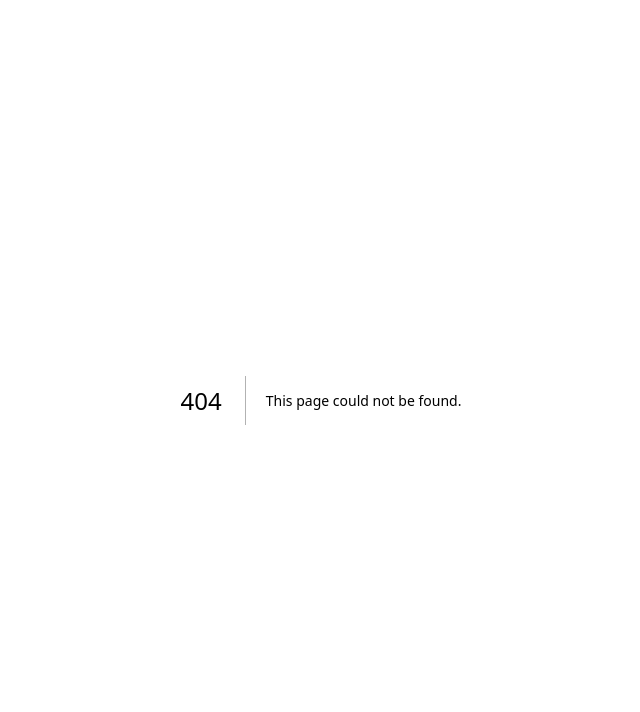
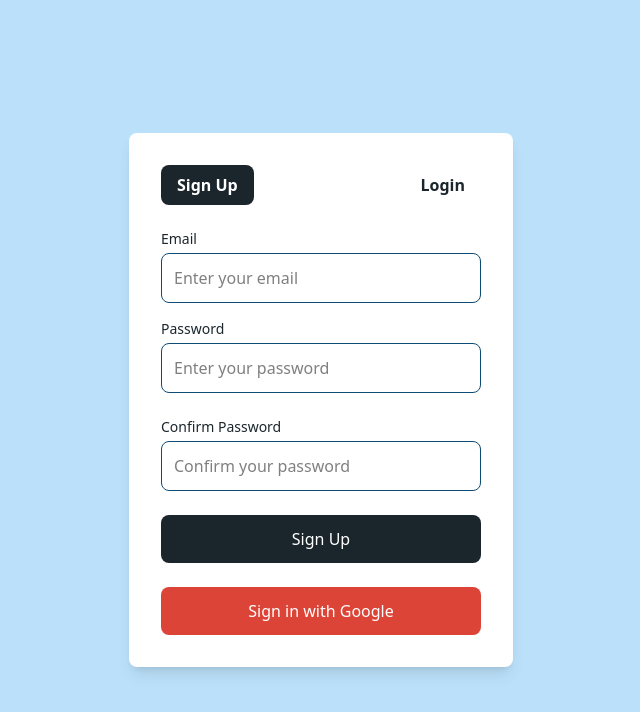
Before and after one commit to arorarish245/StreetVoice, a Next.js app in the folder frontend/: page /auth in a window 1280 px wide. Before the commit this address had no page. Shown: the top 712 px of the page, without its empty margins (319-959 px from the left). Built offline with nearby package versions, Linux system fonts and the light colour scheme.

Commit message:
login/signup functionality

```diff
--- a/frontend/package.json
+++ b/frontend/package.json
@@ -10,6 +10,7 @@
   },
   "dependencies": {
     "next": "15.3.1",
+    "next-auth": "^4.24.11",
     "react": "^19.0.0",
     "react-dom": "^19.0.0"
   },
--- /dev/null
+++ b/frontend/src/app/auth/page.tsx
@@ -0,0 +1,138 @@
+// pages/auth.tsx
+"use client"
+import { useState } from "react";
+import { signIn } from "next-auth/react"; // Optional for Google OAuth integration
+
+const AuthPage = () => {
+  const [isSignup, setIsSignup] = useState(true); // Default to Signup form
+  const [email, setEmail] = useState("");
+  const [password, setPassword] = useState("");
+  const [confirmPassword, setConfirmPassword] = useState(""); // For Signup
+
+  const handleSubmit = (e: React.FormEvent) => {
+    e.preventDefault();
+    console.log(isSignup ? "Sign Up" : "Login", email, password);
+
+    // Example logic for Login
+    if (!isSignup) {
+      // Handle login logic here
+    }
+
+    // Example logic for Sign Up
+    if (isSignup) {
+      if (password !== confirmPassword) {
+        alert("Passwords do not match.");
+        return;
+      }
+      // Handle signup logic here
+    }
+  };
+
+  return (
+    <div className="flex items-center justify-center min-h-screen bg-[#BBE1FA]">
+      <div className="w-full max-w-sm bg-white p-8 rounded-lg shadow-lg">
+        {/* Tabs: Login and Signup */}
+        <div className="flex justify-between mb-6">
+          <button
+            onClick={() => setIsSignup(true)}
+            className={`px-4 py-2 font-semibold rounded-lg transition-all duration-300 ${
+              isSignup ? "bg-[#1B262C] text-white" : "text-[#1B262C]"
+            }`}
+          >
+            Sign Up
+          </button>
+          <button
+            onClick={() => setIsSignup(false)}
+            className={`px-4 py-2 font-semibold rounded-lg transition-all duration-300 ${
+              !isSignup ? "bg-[#1B262C] text-white" : "text-[#1B262C]"
+            }`}
+          >
+            Login
+          </button>
+        </div>
+
+        {/* Form */}
+        <form onSubmit={handleSubmit}>
+          <div className="mb-4">
+            <label htmlFor="email" className="block text-sm font-medium text-[#1B262C]">
+              Email
+            </label>
+            <input
+              type="email"
+              id="email"
+              className="w-full mt-1 p-3 border rounded-lg border-[#0F4C75] focus:outline-none focus:ring-2 focus:ring-[#3282B8]"
+              placeholder="Enter your email"
+              value={email}
+              onChange={(e) => setEmail(e.target.value)}
+              required
+            />
+          </div>
+
+          <div className="mb-6">
+            <label htmlFor="password" className="block text-sm font-medium text-[#1B262C]">
+              Password
+            </label>
+            <input
+              type="password"
+              id="password"
+              className="w-full mt-1 p-3 border rounded-lg border-[#0F4C75] focus:outline-none focus:ring-2 focus:ring-[#3282B8]"
+              placeholder="Enter your password"
+              value={password}
+              onChange={(e) => setPassword(e.target.value)}
+              required
+            />
+          </div>
+
+          {/* Confirm Password field (only for Signup) */}
+          {isSignup && (
+            <div className="mb-6">
+              <label htmlFor="confirm-password" className="block text-sm font-medium text-[#1B262C]">
+                Confirm Password
+              </label>
+              <input
+                type="password"
+                id="confirm-password"
+                className="w-full mt-1 p-3 border rounded-lg border-[#0F4C75] focus:outline-none focus:ring-2 focus:ring-[#3282B8]"
+                placeholder="Confirm your password"
+                value={confirmPassword}
+                onChange={(e) => setConfirmPassword(e.target.value)}
+                required
+              />
+            </div>
+          )}
+
+          <button
+            type="submit"
+            className="w-full bg-[#1B262C] text-white py-3 rounded-lg hover:bg-[#0F4C75] transition-all duration-300"
+          >
+            {isSignup ? "Sign Up" : "Login"}
+          </button>
+        </form>
+
+        {/* Forgot Password link (only for Login) */}
+        {!isSignup && (
+          <div className="mt-4 text-center">
+            <a
+              href="/forgot-password"
+              className="text-[#3282B8] hover:text-[#1B262C] transition-all duration-300"
+            >
+              Forgot Password?
+            </a>
+          </div>
+        )}
+
+        {/* Google Sign-In (Optional for OAuth) */}
+        <div className="mt-6 text-center">
+          <button
+            onClick={() => signIn("google")}
+            className="w-full bg-[#DB4437] text-white py-3 rounded-lg hover:bg-[#1B262C] transition-all duration-300"
+          >
+            Sign in with Google
+          </button>
+        </div>
+      </div>
+    </div>
+  );
+};
+
+export default AuthPage;
--- a/frontend/tailwind.config.js
+++ b/frontend/tailwind.config.js
@@ -4,7 +4,14 @@ module.exports = {
     "./src/**/*.{js,ts,jsx,tsx}", // Adjust according to your directory structure
   ],
   theme: {
-    extend: {},
+    extend: {
+      colors: {
+        primary: "#1B262C",
+        secondary: "#0F4C75",
+        accent: "#3282B8",
+        background: "#BBE1FA",
+      },
+    }
   },
   plugins: [],
 }
```
Also changed, not shown: 1 other file (tests, documents, lock files or other folders).
